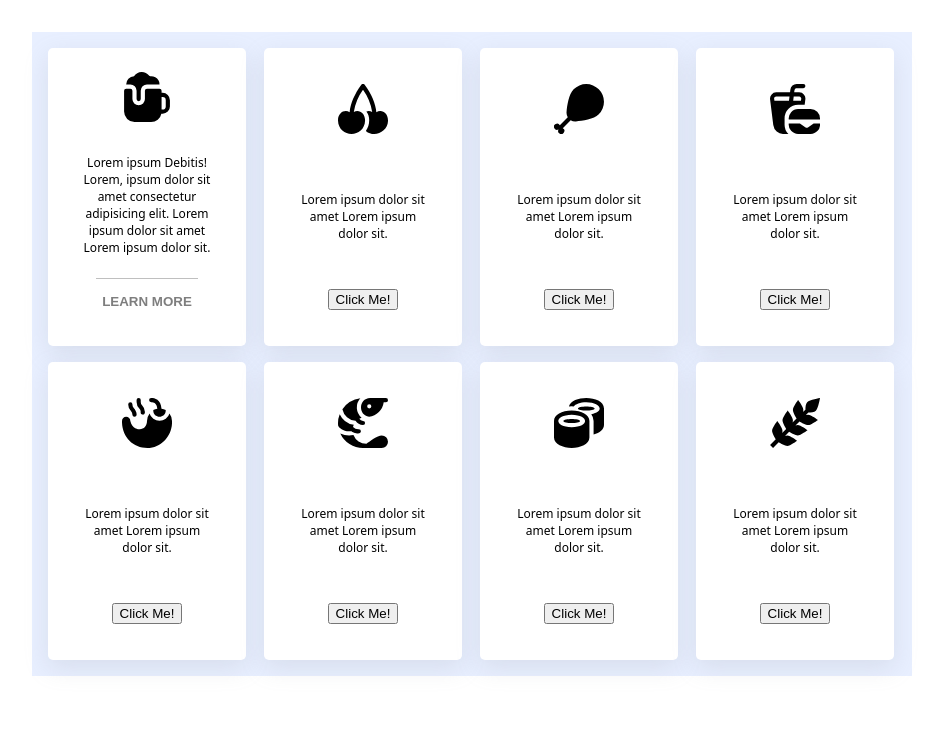
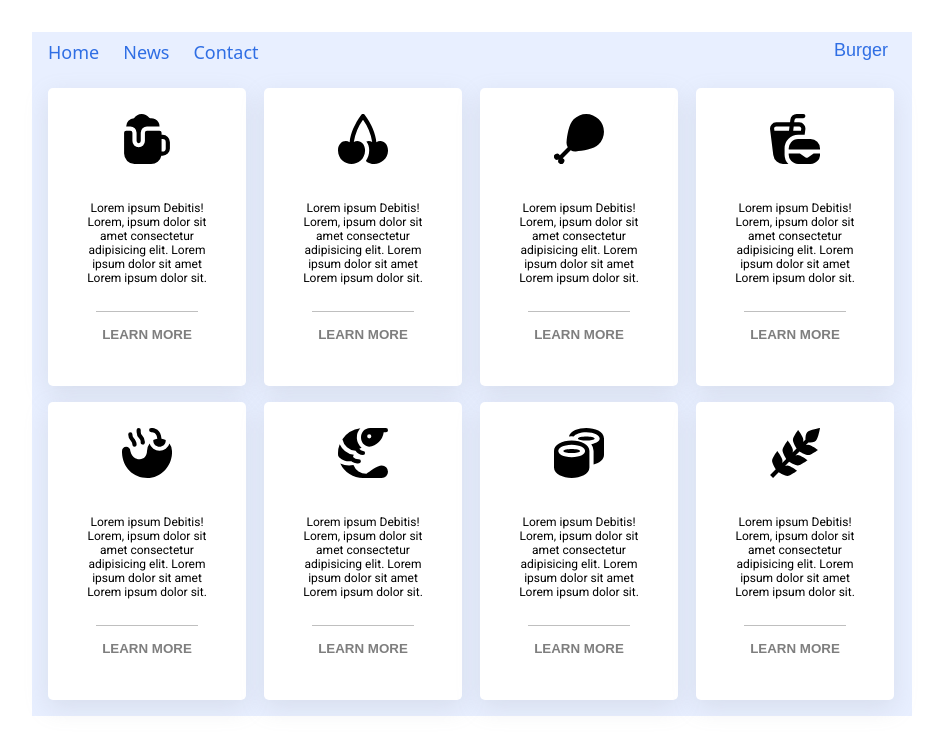
Before and after one commit to Takowski/Grid-away-grid-ahoy, a plain HTML site: page index.html in a window 1280 px wide. Shown: the whole page, without its empty margins (0-943 px from the left). Drawn offline with Linux system fonts and the light colour scheme.

Commit message:
navbar without burger menu and link

```diff
--- a/index.html
+++ b/index.html
@@ -7,6 +7,14 @@
     <link rel="stylesheet" href="style.css">
 
 </head>
+<header>
+    <ul class="list">
+        <li><a href="#home">Home</a></li>
+        <li><a href="#news">News</a></li>
+        <li><a href="#contact">Contact</a></li>
+        <li class="about"><button class="collapsible">Burger</button></li>
+      </ul>
+</header>
 <body>
  <section class="tableau">
     <div class="grid">
@@ -15,47 +23,40 @@
             <p class="text"> Lorem ipsum  Debitis! Lorem, ipsum dolor sit amet consectetur adipisicing elit. Lorem ipsum dolor sit amet Lorem ipsum dolor sit.</p>
             <button class="button"type="button">Learn more</button>
         </div>
-
         <div class="tile">
             <img class="icon" src="cherry.svg">
-            <p class="text">Lorem ipsum dolor sit amet Lorem ipsum dolor sit.</p>
-            <button type="button">Click Me!</button>
+            <p class="text"> Lorem ipsum  Debitis! Lorem, ipsum dolor sit amet consectetur adipisicing elit. Lorem ipsum dolor sit amet Lorem ipsum dolor sit.</p>
+            <button class="button"type="button">Learn more</button>
         </div>
-
         <div class="tile">
             <img class="icon" src="drumstick.svg">
-            <p class="text">Lorem ipsum dolor sit amet Lorem ipsum dolor sit.</p>
-            <button type="button">Click Me!</button>
+            <p class="text"> Lorem ipsum  Debitis! Lorem, ipsum dolor sit amet consectetur adipisicing elit. Lorem ipsum dolor sit amet Lorem ipsum dolor sit.</p>
+            <button class="button"type="button">Learn more</button>
         </div>
-
         <div class="tile">
             <img class="icon" src="hamburger-soda.svg">
-            <p class="text">Lorem ipsum dolor sit amet Lorem ipsum dolor sit.</p>
-            <button type="button">Click Me!</button>
+            <p class="text"> Lorem ipsum  Debitis! Lorem, ipsum dolor sit amet consectetur adipisicing elit. Lorem ipsum dolor sit amet Lorem ipsum dolor sit.</p>
+            <button class="button"type="button">Learn more</button>
         </div>
-
         <div class="tile">
             <img class="icon" src="pepper-hot.svg">
-            <p class="text">Lorem ipsum dolor sit amet Lorem ipsum dolor sit.</p>
-            <button type="button">Click Me!</button>
+            <p class="text"> Lorem ipsum  Debitis! Lorem, ipsum dolor sit amet consectetur adipisicing elit. Lorem ipsum dolor sit amet Lorem ipsum dolor sit.</p>
+            <button class="button"type="button">Learn more</button>
         </div>
-
         <div class="tile">
             <img class="icon" src="shrimp.svg">
-            <p class="text">Lorem ipsum dolor sit amet Lorem ipsum dolor sit.</p>
-            <button type="button">Click Me!</button>
+            <p class="text"> Lorem ipsum  Debitis! Lorem, ipsum dolor sit amet consectetur adipisicing elit. Lorem ipsum dolor sit amet Lorem ipsum dolor sit.</p>
+            <button class="button"type="button">Learn more</button>
         </div>
-
         <div class="tile">
             <img class="icon" src="sushi.svg">
-            <p class="text">Lorem ipsum dolor sit amet Lorem ipsum dolor sit.</p>
-            <button type="button">Click Me!</button>
+            <p class="text"> Lorem ipsum  Debitis! Lorem, ipsum dolor sit amet consectetur adipisicing elit. Lorem ipsum dolor sit amet Lorem ipsum dolor sit.</p>
+            <button class="button"type="button">Learn more</button>
         </div>
-
         <div class="tile">
             <img class="icon" src="wheat.svg">
-            <p class="text">Lorem ipsum dolor sit amet Lorem ipsum dolor sit.</p>
-            <button type="button">Click Me!</button>
+            <p class="text"> Lorem ipsum  Debitis! Lorem, ipsum dolor sit amet consectetur adipisicing elit. Lorem ipsum dolor sit amet Lorem ipsum dolor sit.</p>
+            <button class="button"type="button">Learn more</button>
         </div>
      </div>
  </section>
--- a/style.css
+++ b/style.css
@@ -1,3 +1,5 @@
+@import url('https://fonts.googleapis.com/css2?family=Open+Sans:ital,wght@0,400;0,500;0,600;0,700;0,800;1,400;1,500;1,600;1,700;1,800&family=Roboto:ital,wght@0,100;0,300;0,400;0,500;0,700;1,100;1,300;1,400;1,500&display=swap');
+
 .grid {
 
     display: grid;
@@ -26,6 +28,7 @@
   }
 
 .text{
+    font-family:'Roboto', sans-serif;
     text-align: center;
     padding: 10px;
     padding-top: 20px;
@@ -39,6 +42,7 @@
 }
 
   body {
+    font-family: 'Roboto', sans-serif;
     margin: 2rem;
     font: 12px system-ui;
   }
@@ -67,7 +71,6 @@
 	border:1px solid #3866a3;
 	display:inline-block;
 	color:white;
-	font-family:Arial;
 	font-size:16px;
 	font-weight:bold;
 	padding:5px 8px;
@@ -82,3 +85,50 @@
     box-shadow: rgba(50, 50, 93, 0.25) 0px 50px 100px -20px,
      rgba(0, 0, 0, 0.3) 0px 30px 60px -30px;
 }
+
+.list {
+    list-style-type: none;
+    margin: 0;
+    padding: 0;
+    overflow: hidden;
+    background-color: rgb(232, 239, 255);
+    max-width: 880px;
+  }
+
+  li {
+    float:left;
+    font-size: large;
+
+
+
+}
+li a {
+    display: block;
+    color: #2f6ee4;
+    text-align: center;
+    text-decoration: none;
+    padding: 8px;
+    padding-left: 16px;
+
+}
+
+li a:hover {
+    background-color:#7cacde ;
+}
+
+.about {
+float: right;
+padding-right: 16px;
+}
+.collapsible{
+    background-color: rgb(232, 239, 255);
+    color: #2f6ee4;
+    cursor: pointer;
+    padding: 8px;
+    padding-left: 16px;
+    width: 100%;
+    border: none;
+    text-align: left;
+    outline: none;
+    font-size: large;
+}
```
